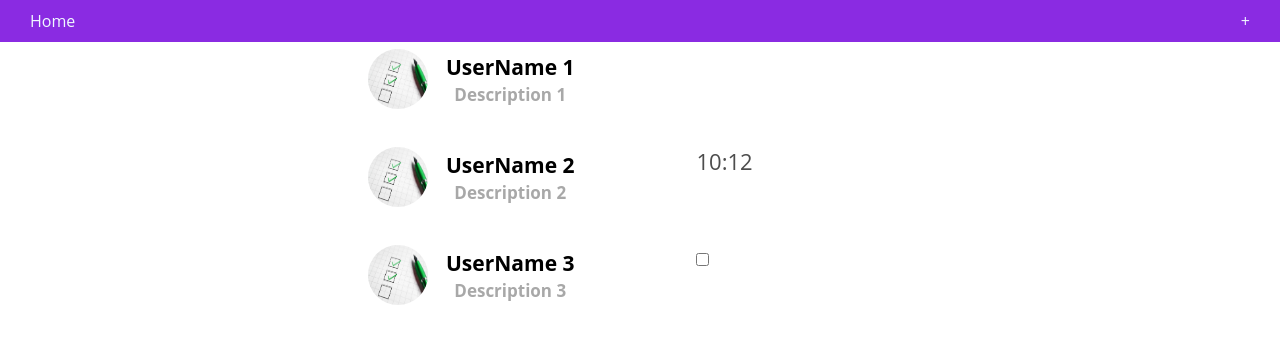
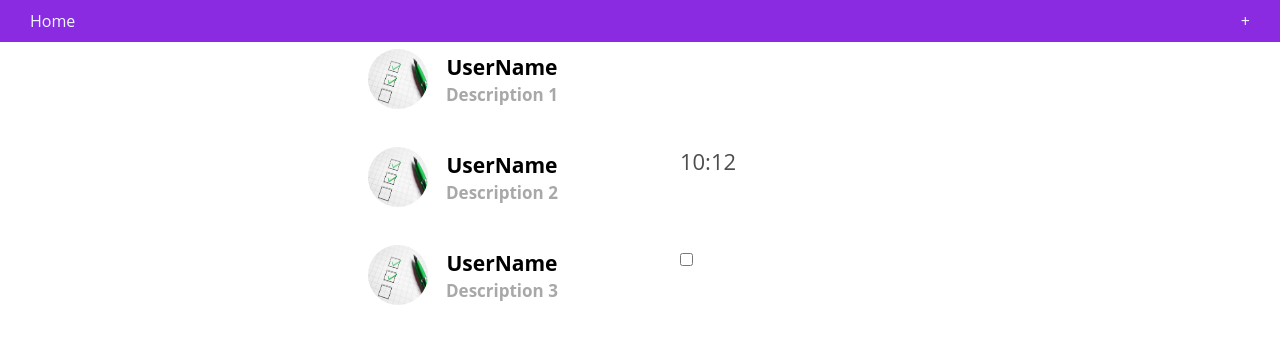
Before and after one commit to imshaz/tasklist, a React (Create React App) app: page / in a window 1280 px wide. Shown: the top 344 px of the page. Built offline with nearby package versions, Linux system fonts and the light colour scheme.

Commit message:
user name added

```diff
--- a/src/component/TaskAdd.js
+++ b/src/component/TaskAdd.js
@@ -11,7 +11,7 @@ function TaskAdd(props) {
 
         let task = {};
         task.url = "";
-        task.title = "         ";
+        task.title = "userName";
         task.description = description;
         task.url = url
         props.handleAdd(task)
--- a/src/reducer.js
+++ b/src/reducer.js
@@ -1,14 +1,14 @@
 let inittialState = [
     {
         url: "../assets/images/task.jpg",
-        title: 'userName 1',
+        title: 'userName',
         description: "description 1",
         time: '',
         completed:true
     },
     {
         url: "../assets/images/task.jpg",
-        title: 'userName 2',
+        title: 'userName',
         description: "description 2",
         time: '10:12',
         completed:true
@@ -16,7 +16,7 @@ let inittialState = [
     },
     {
         // url: "src\assets\images\task.jpg",
-        title: 'userName 3',
+        title: 'userName',
         description: "description 3",
         time: '',
         completed:false
```
